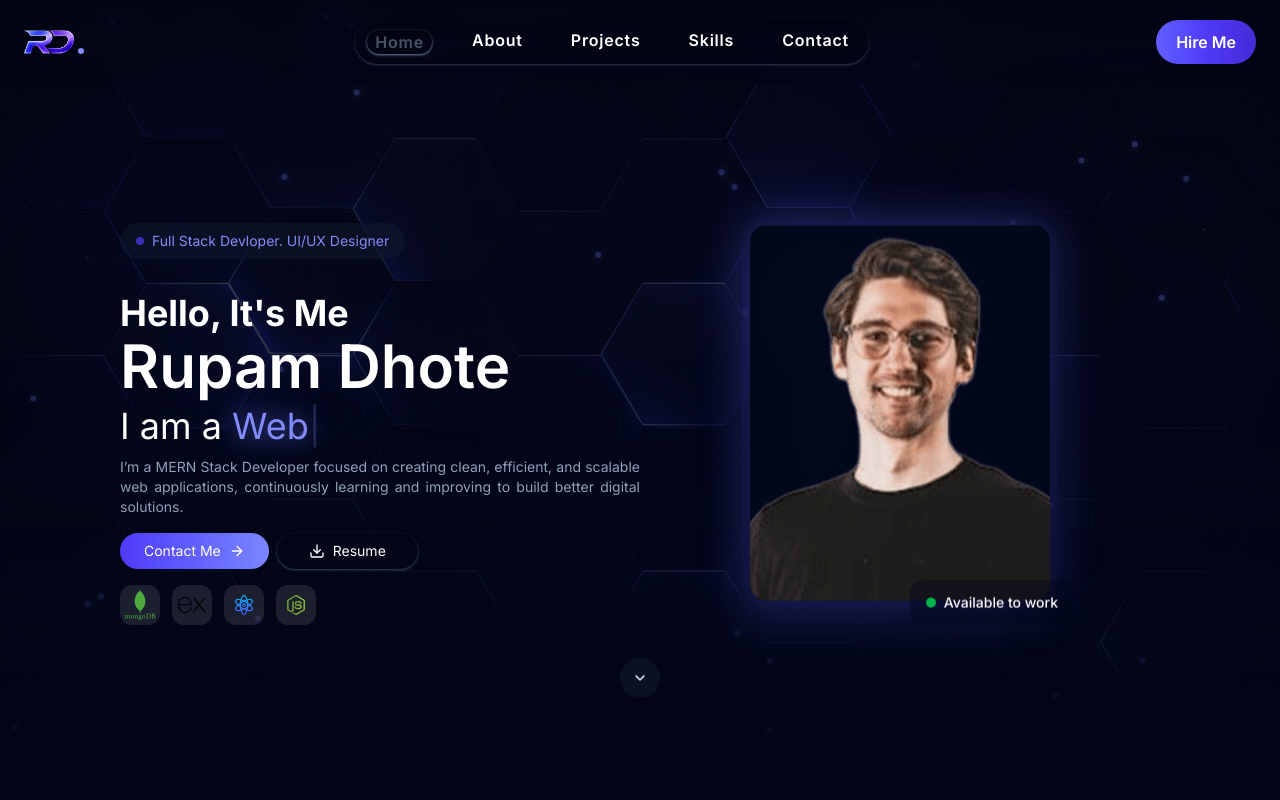
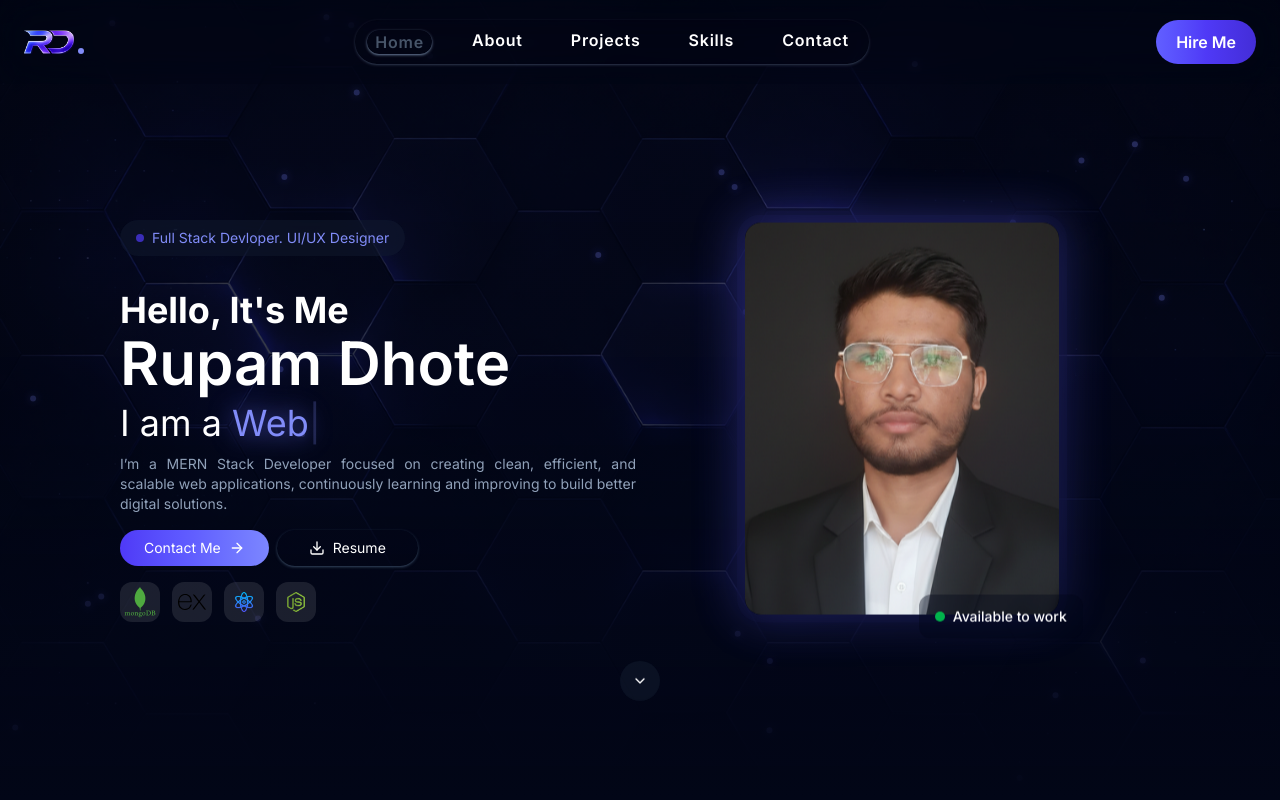
Before and after one commit to rupam-dhote/my-portfolio, a React (Vite) app in the folder my-portfolio/: page / in a window 1280 px wide. Shown: the top 800 px of the page. Built offline with nearby package versions, Linux system fonts and the light colour scheme.

Commit message:
image added

```diff
--- a/my-portfolio/src/components/Hero.jsx
+++ b/my-portfolio/src/components/Hero.jsx
@@ -4,6 +4,7 @@ import Typing from "./hero/Typing.jsx";
 import MotionParticles from "./hero/MotionParticles.jsx";
 import Reveal from "./scrollAnimation/Reveal.jsx";
 import myResume from "../assets/Rupams-resume.pdf";
+import myPic from "../assets/myPic.png";
 
 const Hero = () => {
   const isMobile = typeof window !== "undefined" && window.innerWidth < 768;
@@ -61,7 +62,7 @@ const Hero = () => {
 
       {/* content div for the left and right part */}
       <div className="relative container mx-auto md:px-6 pt-32 z-10 ">
-        <div className=" grid md:grid-cols-2  lg:mb-10">
+        <div className=" grid md:grid-cols-2 md:gap-2 lg:mb-10">
           {/* Left part for  intro */}
           <div className="space-y-8">
             <Reveal direction="down" duration={1}>
@@ -198,9 +199,9 @@ const Hero = () => {
             <div className="relative bg-transparent md:backdrop-blur-xl p-2 rounded-3xl w-full">
               <div className="bg-bg/90 rounded-2xl overflow-hidden z-10">
                 <img
-                  src="./dummy_profile.png"
+                  src={myPic}
                   alt="my-pic"
-                  className="w-full aspect-4/5 object-cover rounded-2xl z-10 "
+                  className="w-full  max-h-98 aspect-4/5 object-cover rounded-2xl z-10 "
                 />
 
                 <div className="absolute -bottom-4 bg-bg/40 -right-4 rounded-xl px-4 py-3">
```
Also changed, not shown: my-portfolio/public/dummy_profile.png (deleted), my-portfolio/src/assets/myPic.png (added).
